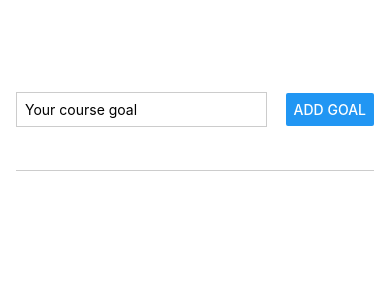
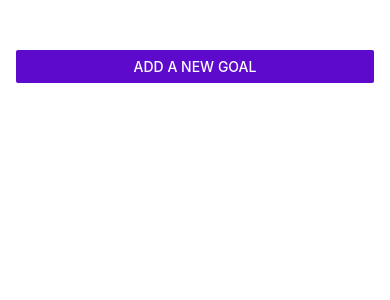
Before and after one commit to lancekian12/React-Native--Simple-Goal-Tracker, a React Native app: screen / in a window 390 px wide. Shown: the top 300 px of the page. Built offline with nearby package versions, Linux system fonts and the light colour scheme.

Commit message:
added a modal screen

```diff
--- a/App.js
+++ b/App.js
@@ -1,11 +1,16 @@
 import { useState } from "react";
 import { StatusBar } from "expo-status-bar";
-import { StyleSheet, View, FlatList } from "react-native";
+import { StyleSheet, View, FlatList, Button } from "react-native";
 import GoalItem from "./components/GoalItem";
 import GoalInput from "./components/GoalInput";
 
 export default function App() {
+  const [modalVisible, setModalVisible] = useState(false);
   const [courseGoals, setCourseGoals] = useState([]);
+
+  function startAddGoalHandler() {
+    setModalVisible(true);
+  }
 
   function addGoalHandler(enteredGoalText) {
     setCourseGoals((e) => {
@@ -21,7 +26,14 @@ export default function App() {
 
   return (
     <View style={styles.appContainer}>
-      <GoalInput onAddGoal={addGoalHandler} />
+      <Button
+        title="Add a new Goal"
+        color="#5e0acc"
+        onPress={startAddGoalHandler}
+      />
+      {modalVisible && (
+        <GoalInput visible={modalVisible} onAddGoal={addGoalHandler} />
+      )}
       <View style={styles.goalsContainer}>
         <FlatList
           data={courseGoals}
--- a/components/GoalInput.js
+++ b/components/GoalInput.js
@@ -1,5 +1,5 @@
 import React from "react";
-import { StyleSheet, View, TextInput, Button } from "react-native";
+import { StyleSheet, View, TextInput, Button, Modal } from "react-native";
 
 const GoalInput = (props) => {
   const [enteredGoalText, setEnteredGoalText] = React.useState("");
@@ -14,6 +14,7 @@ const GoalInput = (props) => {
   }
 
   return (
+    <Modal visible={props.visible} animationType="slide">
       <View style={styles.inputContainer}>
         <TextInput
           style={styles.textInput}
@@ -23,6 +24,7 @@ const GoalInput = (props) => {
         />
         <Button title="Add goal" onPress={addGoalHandler} />
       </View>
+    </Modal>
   );
 };
 const styles = StyleSheet.create({
```
Lines whose indentation alone changed are shown as unchanged.
